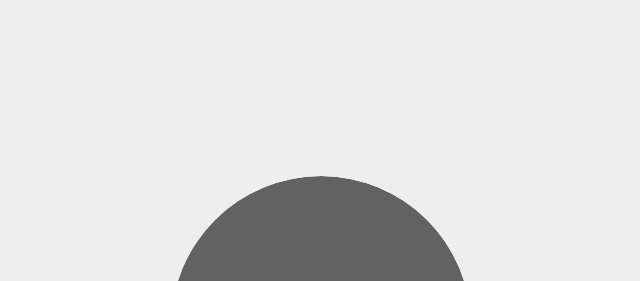
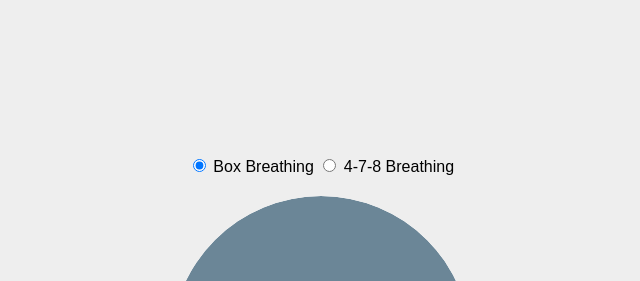
Before and after one commit to ninad/melt, a plain HTML site: page index.html in a window 1280 px wide. Shown: the part 82-363 px from the top of the page, without its empty margins (319-959 px from the left). Drawn offline with Linux system fonts and the light colour scheme.

Commit message:
added 478 breathing

```diff
--- a/index.html
+++ b/index.html
@@ -5,6 +5,12 @@
     <link rel="stylesheet" type="text/css" href="style.css">
 </head>
 <body>
+    <div id="selection">
+        <input type="radio" id="boxBreathing" name="technique" value="box" checked>
+        <label for="boxBreathing">Box Breathing</label>
+        <input type="radio" id="breathingTechnique478" name="technique" value="478">
+        <label for="breathingTechnique478">4-7-8 Breathing</label>
+    </div>
     <div id="container">
         <div id="animatedCircle"></div>
         <div id="status">Breathe In</div>
--- a/script.js
+++ b/script.js
@@ -1,8 +1,18 @@
 window.onload = function() {
-    const boxBreathing = {
-        steps: ["Breathe In", "Hold", "Breathe Out", "Hold"],
-        times: [4, 4, 4, 4], // in seconds
+    const techniques = {
+        box: {
+            steps: ["Breathe In", "Hold", "Breathe Out", "Hold"],
+            times: [4, 4, 4, 4], // in seconds
+            color: '#6B8697', // blue color for box breathing
+        },
+        "478": {
+            steps: ["Breathe In", "Hold", "Breathe Out"],
+            times: [4, 7, 8], // in seconds
+            color: '#4B5E3F', // green color for 4-7-8 breathing
+        },
     };
+
+    let selectedTechnique = techniques.box;
 
     const body = document.body;
     const circle = document.getElementById('animatedCircle');
@@ -10,12 +20,25 @@ window.onload = function() {
     const status = document.getElementById('status');
 
     let currentStep = 0;
-    let currentTime = boxBreathing.times[currentStep];
-    status.textContent = boxBreathing.steps[currentStep];
+    let currentTime = selectedTechnique.times[currentStep];
+    status.textContent = selectedTechnique.steps[currentStep];
     counter.textContent = currentTime;
 
+    // Listen for changes in the selected technique
+    document.getElementsByName('technique').forEach(radio => {
+        radio.addEventListener('change', function() {
+            selectedTechnique = techniques[this.value];
+            currentStep = 0;
+            currentTime = selectedTechnique.times[currentStep];
+            status.textContent = selectedTechnique.steps[currentStep];
+            counter.textContent = currentTime;
+            updateCircle();
+        });
+    });
+
     function updateCircle() {
-        switch(boxBreathing.steps[currentStep]) {
+        circle.style.backgroundColor = selectedTechnique.color;
+        switch(selectedTechnique.steps[currentStep]) {
             case "Breathe In":
                 circle.style.transform = "scale(1)";
                 body.style.backgroundColor = '#eee';
@@ -27,15 +50,15 @@ window.onload = function() {
                 body.style.backgroundColor = '#fff';
                 break;
         }
-        circle.style.transition = `transform ${boxBreathing.times[currentStep]}s`;
-        body.style.transition = `background-color ${boxBreathing.times[currentStep]}s`;
+        circle.style.transition = `transform ${selectedTechnique.times[currentStep]}s, background-color ${selectedTechnique.times[currentStep]}s`;
+        body.style.transition = `background-color ${selectedTechnique.times[currentStep]}s`;
     }
 
     function step() {
         if (currentTime == 0) {
-            currentStep = (currentStep + 1) % boxBreathing.steps.length;
-            currentTime = boxBreathing.times[currentStep];
-            status.textContent = boxBreathing.steps[currentStep];
+            currentStep = (currentStep + 1) % selectedTechnique.steps.length;
+            currentTime = selectedTechnique.times[currentStep];
+            status.textContent = selectedTechnique.steps[currentStep];
             updateCircle();
         }
         currentTime -= 1;
@@ -46,4 +69,5 @@ window.onload = function() {
     updateCircle();
 
     setInterval(step, 1000);
+
 }
--- a/style.css
+++ b/style.css
@@ -1,11 +1,16 @@
 body {
     display: flex;
+    flex-direction: column;
     justify-content: center;
     align-items: center;
     height: 100vh;
     font-family: Arial, sans-serif;
     background-color: #fff;
     transition: background-color 4s;
+}
+
+#selection {
+    margin-bottom: 20px;
 }
 
 #container {
```
